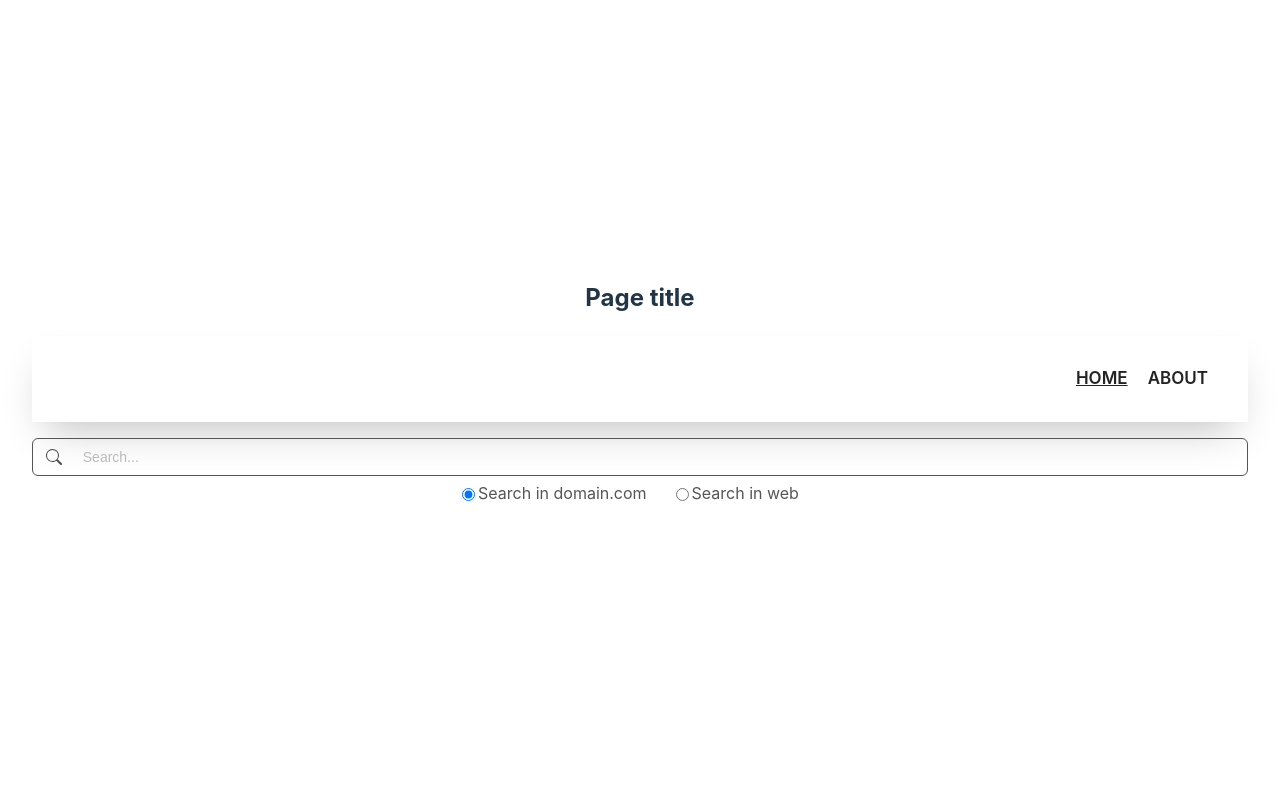
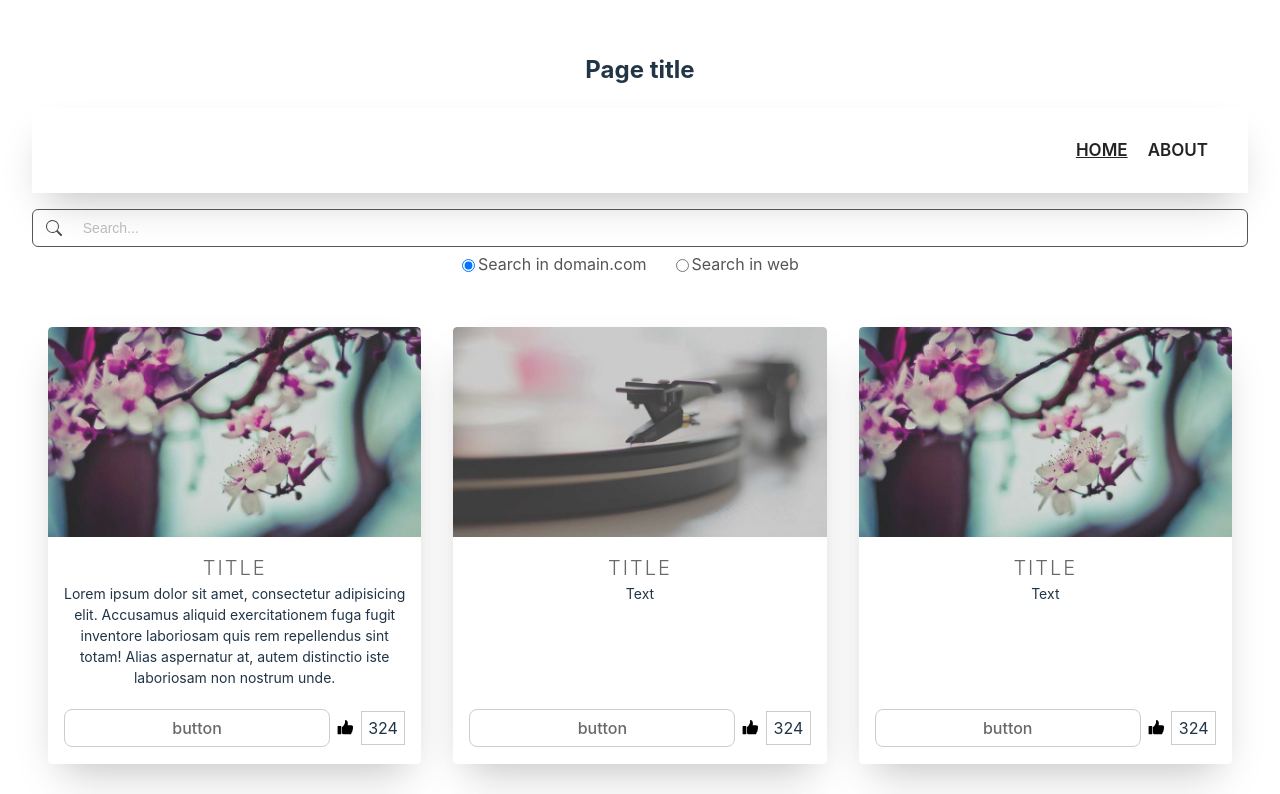
Before and after one commit to vzanimonets/React2023Q1, a React (Vite) app: page / in a window 1280 px wide. Shown: the top 794 px of the page. Built offline with nearby package versions, Linux system fonts and the light colour scheme; grey boxes are pictures that could not be loaded.

Commit message:
feat: Home page implementation

```diff
--- a/src/pages/HomePage.tsx
+++ b/src/pages/HomePage.tsx
@@ -1,6 +1,8 @@
 import React from 'react';
 import { ItemType } from '../components/App/App';
+import styles from '../components/Item/item.module.css';
 import SearchBar from '../components/SearchBar/SearchBar';
+import Item from '../components/Item/Item';
 
 type PropsType = {
   data: ItemType[];
@@ -11,6 +13,15 @@ const HomePage = (props: PropsType) => {
   return (
     <>
       <SearchBar />
+      <ul className={styles.cards}>
+        {data.map((item) => {
+          return (
+            <li className={styles.cards__item} key={item.id}>
+              <Item {...item} />
+            </li>
+          );
+        })}
+      </ul>
     </>
   );
 };
```
